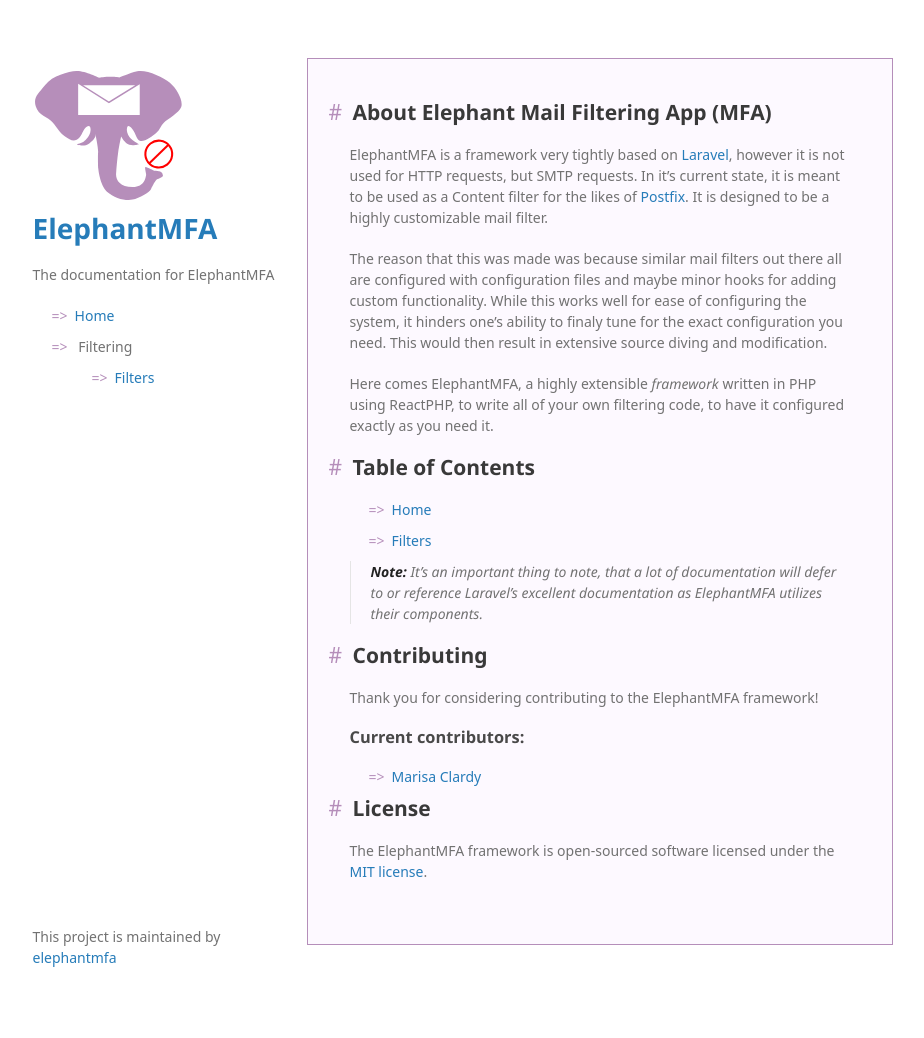
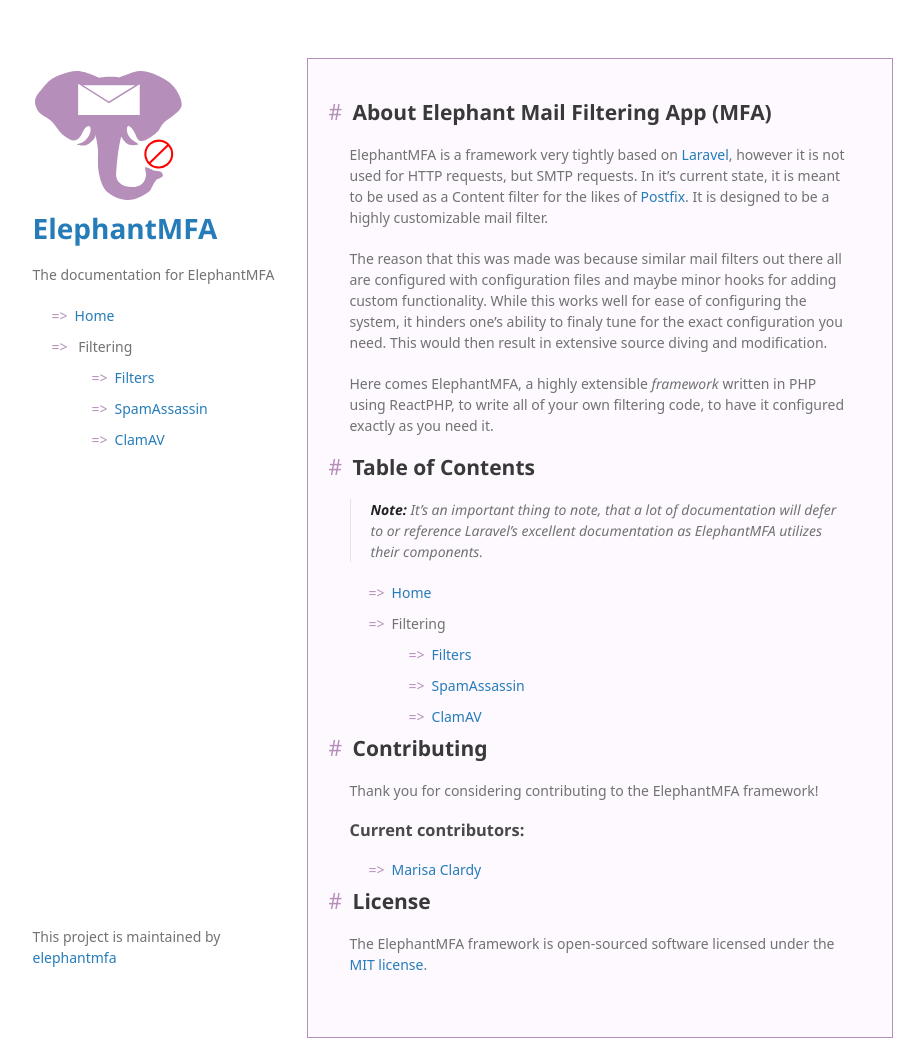
Before and after one commit to elephantmfa/docs, a Jekyll site: the page built from index.md, in a window 1280 px wide and 1038 px high. Shown: the whole window, without its empty margins (190-1114 px from the left). Built offline with Jekyll 4.4.1, drawn with Linux system fonts in a browser that asks for light colours; some web fonts are replaced; our own code applies the rules of GitHub Pages for plain Markdown files.

Commit message:
Add more filtering pages [wip]

```diff
--- a/_config.yml
+++ b/_config.yml
@@ -9,4 +9,8 @@ sections:
   - title: Filtering
     pages:
       - title: Filters
-        url: filters
+        url: filtering/filters
+      - title: SpamAssassin
+        url: filtering/spamassassin
+      - title: ClamAV
+        url: filtering/clamav
--- a/index.md
+++ b/index.md
@@ -8,11 +8,13 @@ The reason that this was made was because similar mail filters out there all are
 Here comes ElephantMFA, a highly extensible *framework* written in PHP using ReactPHP, to write all of your own filtering code, to have it configured exactly as you need it.
 
 ## Table of Contents
+> **Note:** It's an important thing to note, that a lot of documentation will defer to or reference Laravel's excellent documentation as ElephantMFA utilizes their components.
 
 * [Home](README.md)
-* [Filters](filters.md)
-
-> **Note:** It's an important thing to note, that a lot of documentation will defer to or reference Laravel's excellent documentation as ElephantMFA utilizes their components.
+* Filtering
+  * [Filters](filtering/filters.md)
+  * [SpamAssassin](filtering/spamassassin.md)
+  * [ClamAV](filtering/clamav.md)
 
 ## Contributing
 
```
Also changed, not shown: filtering/clamav.md (added, +1 -0 lines), filtering/spamassassin.md (added, +1 -0 lines), README.md, filtering/filters.md (renamed from filters.md).
